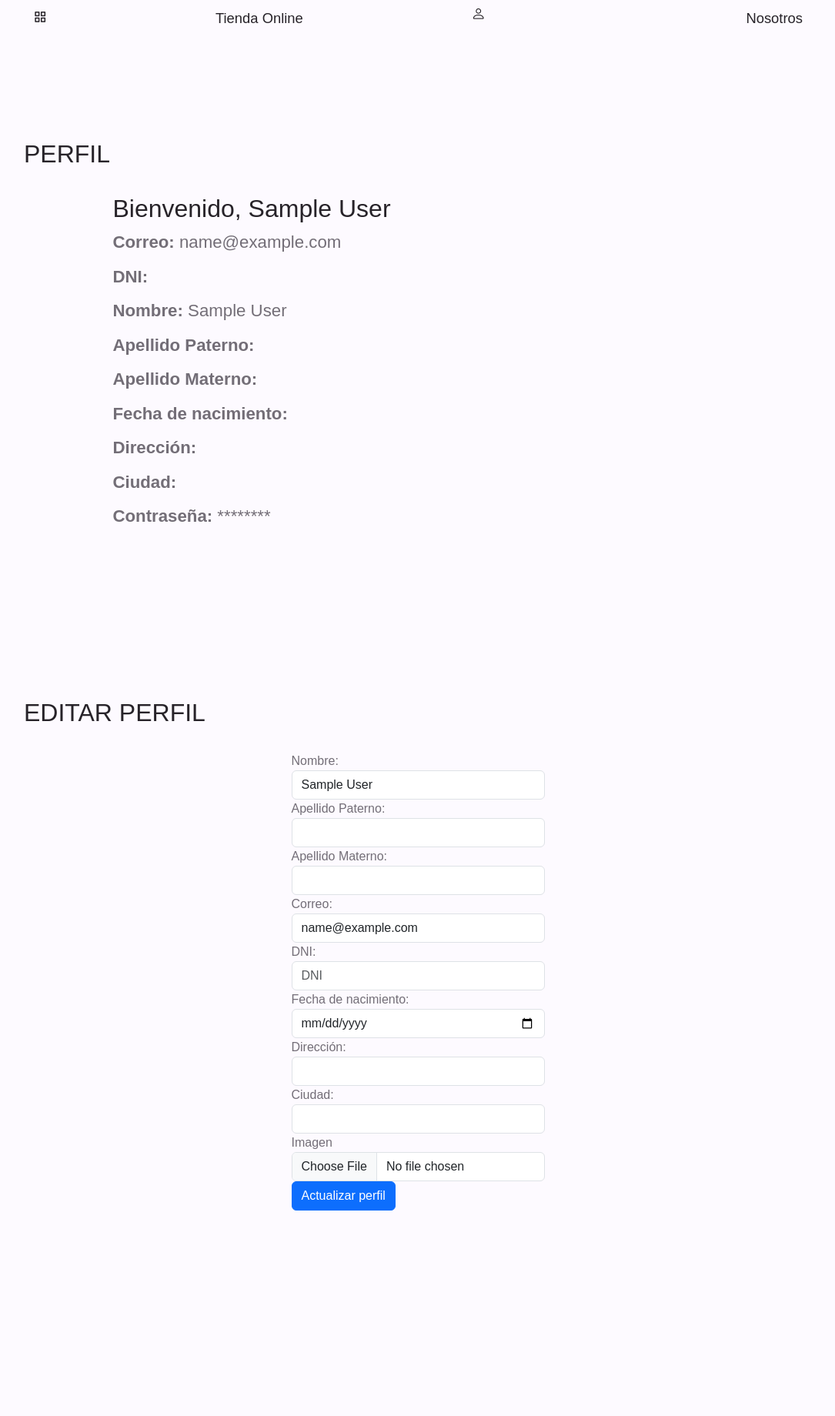
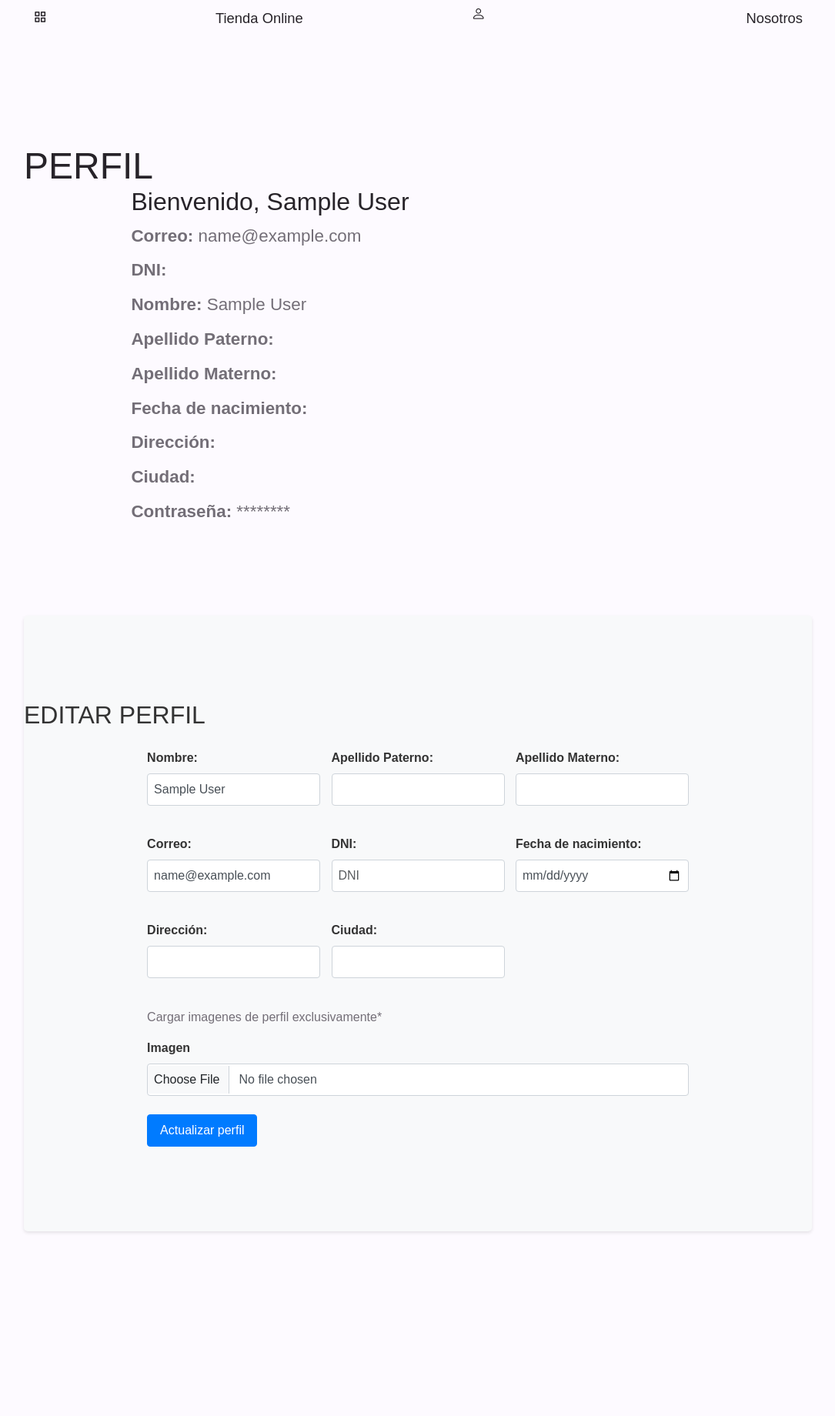
Before and after one commit to Danielowoow/NEW_sen_proyect_ventas, a PHP site: page /NEW_sen_proyect_ventas/perfilUser.php in a window 1280 px wide. Shown: the top 1840 px of the page at 77% size, without its empty margins (97-1182 px from the left). Run offline with PHP 8.4, Linux system fonts and the light colour scheme; the visitor is signed in with stand-in values (Sample User, id 1); some libraries are stand-ins or nearby versions.

Commit message:
falta cambiar la contra

```diff
--- a/perfilUser.php
+++ b/perfilUser.php
@@ -59,10 +59,10 @@ if (!is_array($usuario)) {
                 <div class="nav__data">
 <div class="nav__mask">
   <!-- Change your profile picture -->
-                        <img src="<?= htmlspecialchars($usuario['imagen']) ?>" style="max-width: 80px; max-height: 80px;">
+  <img src="<?= htmlspecialchars($usuario['imagen']) ?>" style="width: 350px; height: autopx; object-fit: cover;">
   <style>
     .nav__mask {
-  width: 130px;
+      width: 600;
       height: auto;
       background: linear-gradient(224deg, #a22fe9 -2%, #ddaafe 97%);
       border-radius: 1.5rem;
@@ -74,6 +74,7 @@ if (!is_array($usuario)) {
     }
   </style>
 </div>
+
 
                     <span class="nav__greeting">Este es tu perfil.</span>
                     <h1 class="nav__name"><?php echo $usuario['nombre']; ?> <br> <?php echo $usuario['apellido_paterno']; ?></h1>
@@ -154,7 +155,7 @@ if (!is_array($usuario)) {
                     <li><strong>Nombre:</strong> <?php echo $usuario['nombre']; ?></li>
                     <li><strong>Apellido Paterno:</strong> <?php echo $usuario['apellido_paterno']; ?></li>
                     <li><strong>Apellido Materno:</strong> <?php echo $usuario['apellido_materno']; ?></li>
-                    <li><strong>Fecha de nacimiento:</strong> <?php echo $usuario['fecha_nacimiento']; ?></li>
+                    <li><strong>Fecha de nacimiento:</strong> <br><?php echo $usuario['fecha_nacimiento']; ?></li>
                     <li><strong>Dirección:</strong> <?php echo $usuario['direccion']; ?></li>
                     <li><strong>Ciudad:</strong> <?php echo $usuario['ciudad']; ?></li>
                     <li><strong>Contraseña:</strong> ********</li>
@@ -173,7 +174,7 @@ if (!is_array($usuario)) {
   align-items: center;
 }
 .section__height h1 {
-  font-size: 2em;
+  font-size: 3em;
   margin-right: 1em;
   margin-top: 0; /* agrega esta línea para mover el h1 hacia arriba */
   align-self: flex-start;
@@ -181,8 +182,8 @@ if (!is_array($usuario)) {
 }
 
 h1 {
-  font-size: 3.5rem; /* aumenta el tamaño de la fuente */
-  margin-bottom: 2rem;
+  font-size: 3.1rem; /* aumenta el tamaño de la fuente */
+  margin-bottom: -0.1rem;
 }
 
 .contper {
@@ -193,8 +194,8 @@ h1 {
 }
 
 .containerPERFIL {
-  margin-right: 25rem;
-  font-size: 1.39rem; /* aumenta el tamaño de la fuente */
+  margin-right: 22rem;
+  font-size: 1.4rem; /* aumenta el tamaño de la fuente */
 }
 
 ul {
@@ -218,9 +219,10 @@ li {
             </section>
 
             <!--=============== EDITAR ===============-->
-            <section class="section section__height container" id="editar-perfil">
+            <section class="section section__height container editar-perfil" id="editar-perfil">
                 <h1>EDITAR PERFIL</h1>
                 <form action="procesos/actualizarUsuario.php" method="post" enctype="multipart/form-data" id="editarPerfilform">
+                <div class="form-container">
             <div class="form-group">
                 <label for="nombre">Nombre:</label>
                 <input type="text" name="nombre" id="nombre" class="form-control" value="<?php echo htmlspecialchars($usuario['nombre']); ?>">
@@ -260,10 +262,13 @@ li {
                 <label for="ciudad">Ciudad:</label>
                 <input type="text" name="ciudad" id="ciudad" class="form-control" value="<?php echo htmlspecialchars($usuario['ciudad']); ?>">
             </div>
-            <div class="form-group">
+            <div class="form-group full-width">
+            <p>Cargar imagenes de perfil exclusivamente*</p>
             <label for="imagen">Imagen</label>
             <input type="file" name="imagen"id="imagen" class="form-control" value="<?php echo htmlspecialchars($usuario['imagen']); ?>">
             </div>
+            </div>
+
 
         <button type="submit" class="btn btn-primary">Actualizar perfil</button>
     </form>
@@ -292,6 +297,98 @@ li {
     });
 });
                 </script>
+                <style>
+.editar-perfil {
+        background-color: #f8f9fa;
+        padding: 0rem;
+        border-radius: 5px;
+        box-shadow: 0 2px 4px rgba(0, 0, 0, 0.1);
+        margin-bottom: 2rem;
+    }
+
+    .editar-perfil h1 {
+        margin-bottom: 1.5rem;
+        font-size: 2rem;
+        color: #333;
+    }
+
+    .editar-perfil .form-group {
+        margin-bottom: 1.5rem;
+    }
+
+    .editar-perfil .form-group label {
+        display: block;
+        margin-bottom: 0.5rem;
+        font-size: 1rem;
+        font-weight: bold;
+        color: #333;
+    }
+
+    .editar-perfil .form-control {
+        display: block;
+        width: 100%;
+        padding: 0.5rem;
+        font-size: 1rem;
+        line-height: 1.5;
+        color: #495057;
+        background-color: #fff;
+        background-clip: padding-box;
+        border: 1px solid #ced4da;
+        border-radius: 0.25rem;
+        transition: border-color 0.15s ease-in-out, box-shadow 0.15s ease-in-out;
+    }
+
+    .editar-perfil .form-control:focus {
+        color: #495057;
+        background-color: #fff;
+        border-color: #80bdff;
+        outline: 0;
+        box-shadow: 0 0 0 0.2rem rgba(0, 123, 255, 0.25);
+    }
+
+    .editar-perfil .btn {
+        display: inline-block;
+        font-weight: 400;
+        text-align: center;
+        white-space: nowrap;
+        vertical-align: middle;
+        user-select: none;
+        padding: 0.5rem 1rem;
+        font-size: 1rem;
+        line-height: 1.5;
+        border-radius: 0.25rem;
+        transition: color 0.15s ease-in-out, background-color 0.15s ease-in-out, border-color 0.15s ease-in-out, box-shadow 0.15s ease-in-out;
+    }
+
+    .editar-perfil .btn-primary {
+        color: #fff;
+        background-color: #007bff;
+        border-color: #007bff;
+    }
+
+    .editar-perfil .btn-primary:hover {
+        color: #fff;
+        background-color: #0069d9;
+        border-color: #0062cc;
+    }
+
+    .editar-perfil .btn-primary:focus {
+        color: #fff;
+        background-color: #0069d9;
+        border-color: #0062cc;
+        box-shadow: 0 0 0 0.2rem rgba(38, 143, 255, 0.5);
+    }
+    .editar-perfil .form-container {
+        display: grid;
+        grid-template-columns: repeat(3, 1fr);
+        gap: 0.9rem;
+    }
+
+    .editar-perfil .form-group.full-width {
+        grid-column: 1 / -1;
+    }
+
+                </style>
             </section>
 
             <!--=============== PORTFOLIO ===============-->
@@ -300,10 +397,24 @@ li {
 
             </section>
 
-            <!--=============== SKILLS ===============-->
+            <!--=============== cambio de contraseña ===============-->
             <section class="section section__height container" id="cam-contra">
     <h1>CAMBIAR CONTRASEÑA</h1>
-
+    <form>
+        <div>
+            <label for="contraseña-actual">Contraseña actual:</label>
+            <input type="password" id="contraseña-actual" name="contraseña-actual" required>
+        </div>
+        <div>
+            <label for="nueva-contraseña">Nueva contraseña:</label>
+            <input type="password" id="nueva-contraseña" name="nueva-contraseña" required>
+        </div>
+        <div>
+            <label for="confirmar-contraseña">Confirmar nueva contraseña:</label>
+            <input type="password" id="confirmar-contraseña" name="confirmar-contraseña" required>
+        </div>
+        <button type="submit">Cambiar contraseña</button>
+    </form>
 </section>
 
             <!--=============== CONTACT ===============-->
```
Also changed, not shown: imagenes/perfil/644473d567a53.jpg (added), imagenes/perfil/644473fcb27ca.jpg (added), imagenes/perfil/64447422e7b5c.jpg (added), imagenes/perfil/6444743929386.png (added), imagenes/perfil/6444746fd9557.jpg (added), imagenes/perfil/644474b7372a6.png (added), imagenes/perfil/644474f7c614b.png (added), imagenes/perfil/64447c6bb687b.jpg (added). Lines whose indentation alone changed are shown as unchanged.
